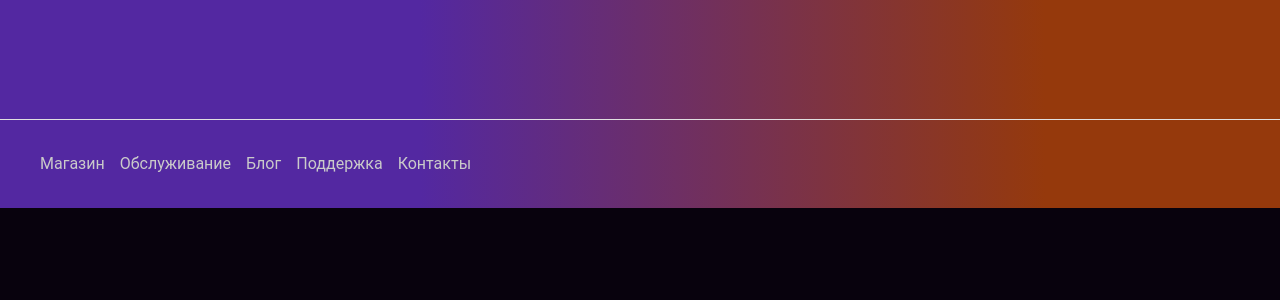
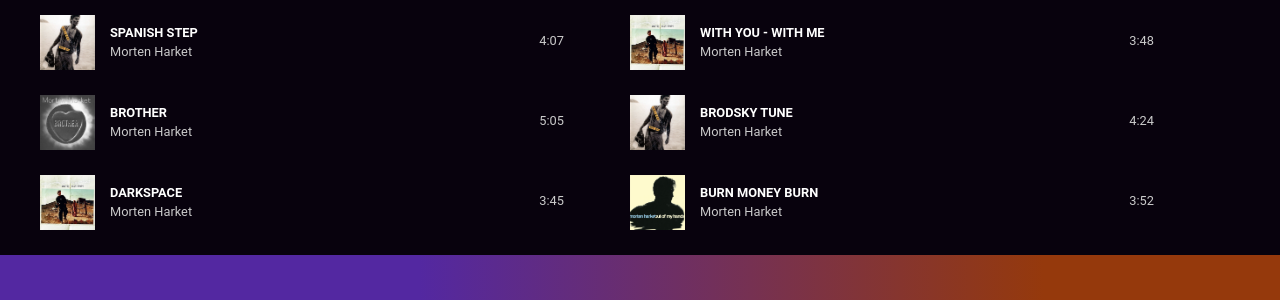
Before and after one commit to dimidroll450/layout-designer-project-lvl2, a website: page src/artist.html in a window 1280 px wide. Shown: the part 860-1160 px from the top of the page. Before the commit the page ends 1068 px from the top, so only its background shows below. Drawn offline with Linux system fonts and the light colour scheme.

Commit message:
make popular-tracks section artist.html

```diff
--- a/src/artist.html
+++ b/src/artist.html
@@ -20,7 +20,7 @@
           <nav class="nav">
             <ul class="nav-wrapper flex uppercase">
               <li class="item">
-                <a href="#">Главная</a>
+                <a href="./index.html">Главная</a>
               </li>
               <li class="item">
                 <a href="#">Каталог</a>
@@ -44,7 +44,7 @@
         <div class="outer-wrap flex fd-column ai-start">
           <h1 class="m-0">Morten Harket</h1>
           <p class="fs-16">24 875 поклонников</p>
-          <div class="mt-48">
+          <div class="mt-48 btn-group">
             <a class="btn btn-mix uppercase flex">
               <img class="btn-img play-icon invert" src="./images/play-button.svg" alt="play">
               <span class="btn-text white">Микс</span>
@@ -55,9 +55,71 @@
           </div>
         </div>
       </section>
-      <section>
+      <section class="page-popular-track" id="page-popular-track">
         <div class="outer-wrap">
-
+          <h2 class="white">Популярные треки</h2>
+          <div class="track-container">
+            <div class="popular-track">
+              <img class="track-img" src="./images/Wild Seed.png" alt="Wild Seed">
+              <div class="track-info">
+                <div class="group">
+                  <h3 class="track-name">Spanish Step</h3>
+                  <p class="track-author">Morten Harket</p>
+                </div>
+                <p class="play-time">4:07</p>
+              </div>
+            </div>
+            <div class="popular-track">
+              <img class="track-img" src="./images/Letter from Egypt.png" alt="Letter from Egypt">
+              <div class="track-info">
+                <div class="group">
+                  <h3 class="track-name">With You - With Me</h3>
+                  <p class="track-author">Morten Harket</p>
+                </div>
+                <p class="play-time">3:48</p>
+              </div>
+            </div>
+            <div class="popular-track">
+              <img class="track-img" src="./images/Brother.png" alt="Brother">
+              <div class="track-info">
+                <div class="group">
+                  <h3 class="track-name">Brother</h3>
+                  <p class="track-author">Morten Harket</p>
+                </div>
+                <p class="play-time">5:05</p>
+              </div>
+            </div>
+            <div class="popular-track">
+              <img class="track-img" src="./images/Wild Seed.png" alt="Wild Seed">
+              <div class="track-info">
+                <div class="group">
+                  <h3 class="track-name">Brodsky Tune</h3>
+                  <p class="track-author">Morten Harket</p>
+                </div>
+                <p class="play-time">4:24</p>
+              </div>
+            </div>
+            <div class="popular-track">
+              <img class="track-img" src="./images/Letter from Egypt.png" alt="Wild Seed">
+              <div class="track-info">
+                <div class="group">
+                  <h3 class="track-name">Darkspace</h3>
+                  <p class="track-author">Morten Harket</p>
+                </div>
+                <p class="play-time">3:45</p>
+              </div>
+            </div>
+            <div class="popular-track">
+              <img class="track-img" src="./images/Out of My Hands.png" alt="Out of my Hands">
+              <div class="track-info">
+                <div class="group">
+                  <h3 class="track-name">Burn Money Burn</h3>
+                  <p class="track-author">Morten Harket</p>
+                </div>
+                <p class="play-time">3:52</p>
+              </div>
+            </div>
+          </div>
         </div>
       </section>
       <section>
--- a/src/scss/app.scss
+++ b/src/scss/app.scss
@@ -4,4 +4,5 @@
 @import './modules/page-pricing.scss';
 @import './modules/page-news.scss';
 @import './modules/page-app.scss';
+@import './modules/page-popular-track.scss';
 @import './modules/footer.scss';
--- a/src/scss/modules/page-description.scss
+++ b/src/scss/modules/page-description.scss
@@ -21,6 +21,11 @@
 
   .btn + .btn {
     margin-left: 1.5rem;
+
+    @media (max-width: $breakpoint-xs-max) {
+      margin-top: 24px;
+      margin-left: 0;
+    }
   }
 
   &-form {
@@ -58,6 +63,13 @@
   }
 }
 
+.btn-group {
+  @media (max-width: $breakpoint-xs-max) {
+    display: flex;
+    flex-direction: column;
+  }
+}
+
 .bg-banner {
   background-image: url('./../../images/banner.png');
   background-position: center;
--- /dev/null
+++ b/src/scss/modules/page-popular-track.scss
@@ -0,0 +1,78 @@
+@import './../variables.scss';
+
+.page-popular-track {
+  padding-top: 100px;
+}
+
+.track-container {
+  display: flex;
+  flex-wrap: wrap;
+
+  @media (max-width: 768px) {
+    max-width: 568px;
+    margin: 0 auto;
+  }
+}
+
+.popular-track {
+  display: flex;
+  flex-basis: 45%;
+
+  margin-bottom: 25px;
+
+  font-size: 12.8px;
+
+  cursor: pointer;
+
+  &:nth-child(2n) {
+    margin-left: 50px;
+
+    @media (max-width: 768px) {
+      margin-left: 0;
+    }
+  }
+
+  .track-img {
+    width: 55px;
+    height: 55px;
+  }
+
+  .track-info {
+    display: flex;
+    justify-content: space-between;
+
+    width: 100%;
+
+    margin-left: 15px;
+
+    .group {
+      display: flex;
+      flex-direction: column;
+      justify-content: center;
+
+      .track-name {
+        margin: 0;
+
+        color: $color-white;
+
+        font-weight: $fw-700;
+        font-size: 12.8px;
+        line-height: 19.2px;
+        text-transform: uppercase;
+      }
+
+      .track-author {
+        display: block;
+        margin: 0;
+      }
+    }
+
+    .play-time {
+      margin: 1rem;
+    }
+  }
+
+  @media (max-width: 768px) {
+    flex-basis: 100%;
+  }
+}
```
Also changed, not shown: src/index.html (+1 -1 lines), src/css/app.css.
